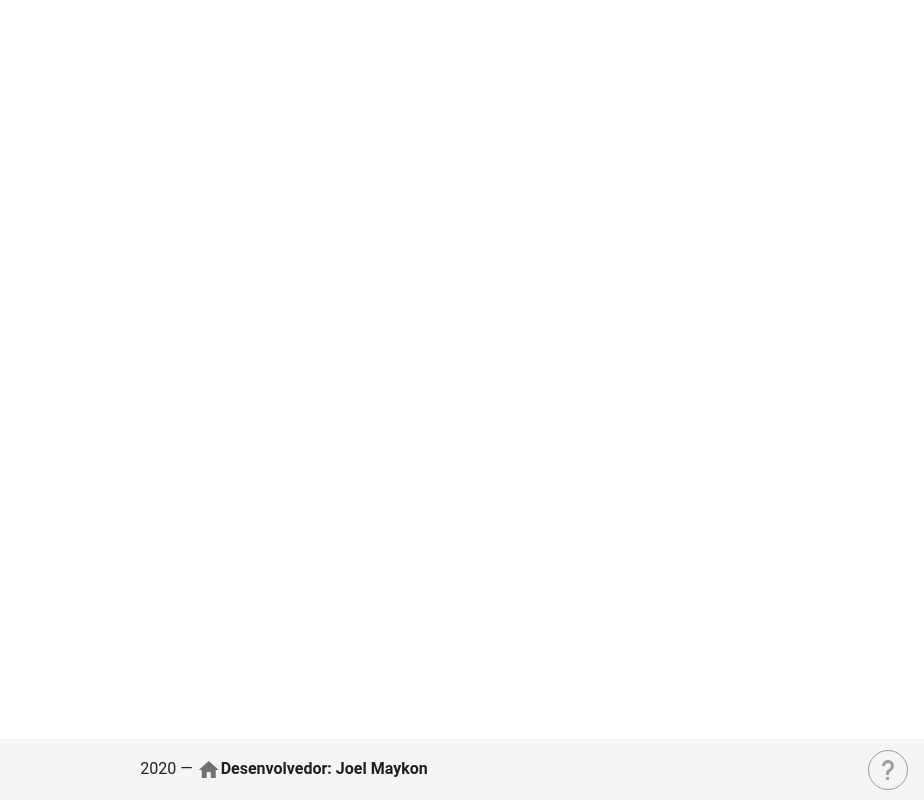
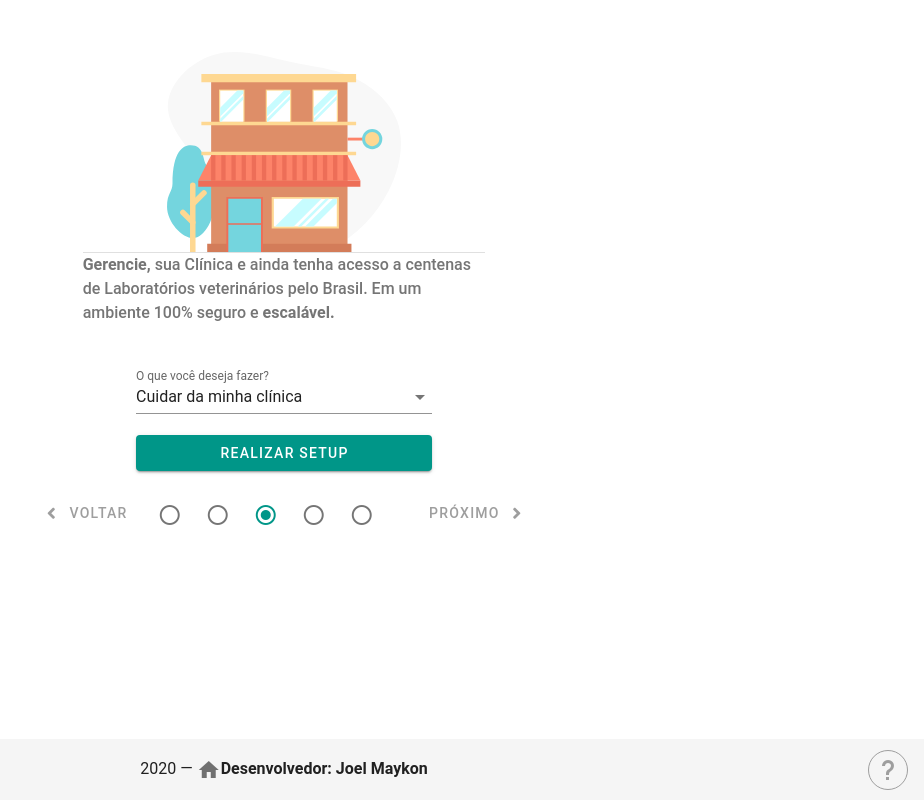
Before and after one commit to joelmaykonTADS/hubvet, a Vue app in the folder hubvet/: page /setup-clinica in a window 1280 px wide. Shown: the whole page, without its empty margins (356-1280 px from the left). Built offline with nearby package versions, Linux system fonts and the light colour scheme; a small style sheet from the web is missing.

Commit message:
componente para o ambiente cliníca

```diff
--- /dev/null
+++ b/hubvet/src/components/Clinica.vue
@@ -0,0 +1,69 @@
+<template>
+  <v-container fill-height fluid>
+    <v-row class="text-left" align="center" justify="center">
+      <v-col cols="4">
+        <v-flex>
+          <v-img
+            :src="require('../assets/clinica.svg')"
+            class="mt-10"
+            contain
+            height="200"
+          />
+          <v-divider />
+        </v-flex>
+        <p class="subheading grey--text text--darken-1 font-weight-medium">
+          <b class="font-weight-bold">Gerencie,</b>
+          sua Clínica e ainda tenha acesso a centenas de Laboratórios
+          veterinários pelo Brasil. Em um ambiente 100% seguro e
+          <b class="font-weight-bold">escalável.</b>
+        </p>
+      </v-col>
+    </v-row>
+    <v-row class="text-left" align="center" justify="center">
+      <v-col cols="3">
+        <v-select
+          v-model="item"
+          color="grey"
+          :items="items"
+          label="O que você deseja fazer?"
+        ></v-select>
+        <v-btn block color="teal" dark>Realizar setup</v-btn>
+      </v-col>
+    </v-row>
+    <v-row align="center" justify="center">
+      <v-col cols="5">
+        <v-row justify="space-around">
+          <router-link to="/setup-laboratorio">
+            <v-btn class="ma-2" text tile large color="grey">
+              <v-icon left>fa fa-angle-left</v-icon>Voltar
+            </v-btn>
+          </router-link>
+          <v-radio-group v-model="radioGroup" row>
+            <v-radio color="teal" :value="1" disabled></v-radio>
+            <v-radio color="teal" :value="2" disabled></v-radio>
+            <v-radio color="teal" :value="3"></v-radio>
+            <v-radio color="teal" :value="4" disabled></v-radio>
+            <v-radio color="teal" :value="5" disabled></v-radio>
+          </v-radio-group>
+          <router-link to="/setup-clinica">
+            <v-btn class="ma-2" text tile large color="grey">
+              Próximo
+              <v-icon right>fa fa-angle-right</v-icon>
+            </v-btn>
+          </router-link>
+        </v-row>
+      </v-col>
+    </v-row>
+  </v-container>
+</template>
+
+<script>
+export default {
+  name: "Usuario",
+  data: () => ({
+    radioGroup: 3,
+    item: "Cuidar da minha clínica",
+    items: ["Cuidar da minha clínica"],
+  }),
+};
+</script>
--- a/hubvet/src/views/Setup.vue
+++ b/hubvet/src/views/Setup.vue
@@ -2,6 +2,7 @@
   <div class="setup">
     <Laboratorio v-show="laboratorio" />
     <Usuario v-show="usuario" />
+    <Clinica v-show="clinica" />
     <Footer />
   </div>
 </template>
@@ -10,19 +11,21 @@
 // @ is an alias to /src
 import Laboratorio from "@/components/Laboratorio.vue";
 import Usuario from "@/components/Usuario.vue";
+import Clinica from "@/components/Clinica.vue";
 import Footer from "@/components/Footer.vue";
 
 export default {
   name: "Setup",
-  props:{
-    laboratorio:Boolean,
-    usuario:Boolean,
-    clinica:Boolean
+  props: {
+    laboratorio: Boolean,
+    usuario: Boolean,
+    clinica: Boolean,
   },
   components: {
     Laboratorio,
     Usuario,
-    Footer
-  }
+    Clinica,
+    Footer,
+  },
 };
 </script>
```
Also changed, not shown: hubvet/src/assets/clinica.svg (added).
